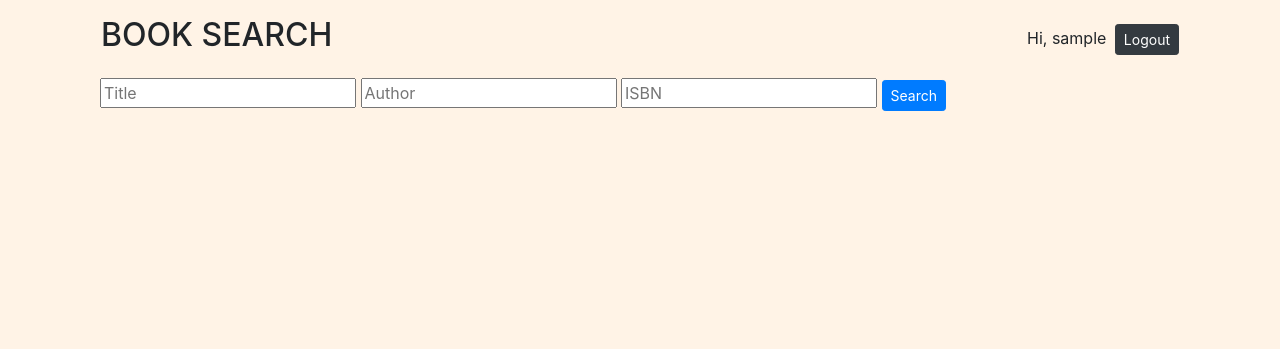
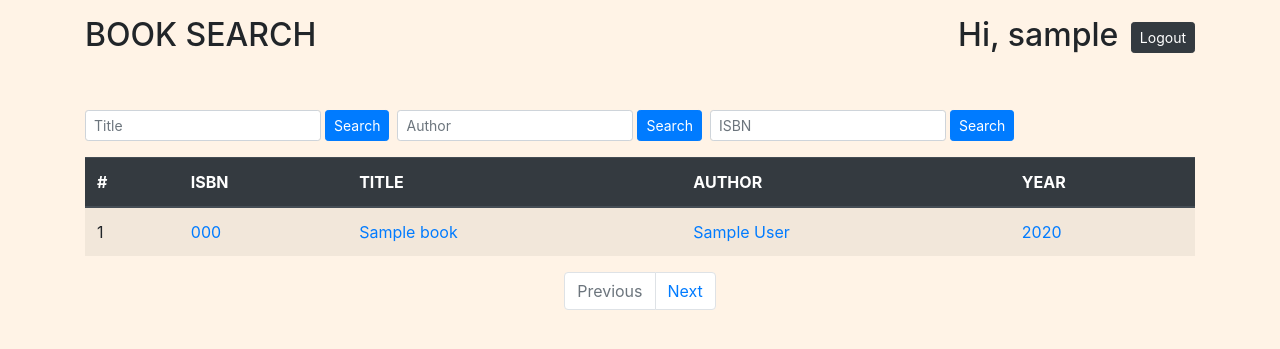
Before and after one commit to engingokmen/booknine, a Python web app: template templates/book-search.html in a window 1280 px wide. Shown: the top 349 px of the page. Run offline with Jinja, Linux system fonts and the light colour scheme; the template is opened without the code that fills it: most values are stand-ins (such as "Sample title", 1, 10 or a date in 2020); some libraries are stand-ins or nearby versions.

Commit message:
book-search page is implemented, next:pagination

```diff
--- a/static/main.css
+++ b/static/main.css
@@ -1,3 +1,7 @@
 :root {
   --main-bg-color: rgb(255, 243, 230);
 }
+
+.link:hover {
+  text-decoration: none;
+}
--- a/templates/book-search.html
+++ b/templates/book-search.html
@@ -1,16 +1,74 @@
 {% extends "layout.html" %}
 
-{% block heading %} BOOK SEARCH {% endblock %}
+{% block heading %}
+  BOOK SEARCH
+  <div>
+    {% if username %}
+      <span class="mr-1">Hi, {{username}} </span>
+      <a class = "btn btn-dark btn-sm" href="/logout">Logout</a>
+    {% endif %}
+  </div>
+{% endblock %}
 
 {% block body %}
+  <div class="d-flex justify-content-start">
+    <form class="form-inline" action="/book-search" method="post">
+      <div class="form-group">
+        <input class="form-control form-control-sm" type="text" name="title" placeholder="Title"/>
+        <input class="btn btn-primary btn-sm ml-1" type="submit" value="Search" />
+      </div>
+    </form>
+    <form class="form-inline ml-2" action="/book-search" method="post">
+      <div class="form-group">
+        <input class="form-control form-control-sm" type="text" name="author" placeholder="Author" />
+        <input class="btn btn-primary btn-sm ml-1" type="submit" value="Search" />
+      </div>
+    </form>
+    <form class="form-inline ml-2" action="/book-search" method="post">
+      <div class="form-group">
+        <input class="form-control form-control-sm" type="text" name="isbn" placeholder="ISBN" />
+        <input class="btn btn-primary btn-sm ml-1" type="submit" value="Search" />
+      </div>
+    </form>
+  </div>
 
-<div class="container">
-  <form action="/book-search/search-results" method="post">
-    <input type="text" name="title" placeholder="Title" />
-    <input type="text" name="author" placeholder="Author" />
-    <input type="text" name="isbn" placeholder="ISBN" />
-    <input class="btn btn-primary btn-sm" type="submit" value="Search" />
-  </form>
-</div>
+  <div class="d-flex justify-content-center">
+    <table class="table table-striped mt-3">
+      <thead class="thead-dark">
+        <tr>
+          <th scope="col">#</th>
+          <th scope="col">ISBN</th>
+          <th scope="col">TITLE</th>
+          <th scope="col">AUTHOR</th>
+          <th scope="col">YEAR</th>
+        </tr>
+      </thead>
+      <tbody>
+        {% for book in books %}
+            <tr>
+                <td>{{loop.index}}</td>
+                <td><a class="link" href="{{ url_for('book', book_isbn=book.isbn) }}">{{book.isbn}}</a></td>
+                <td><a class="link" href="{{ url_for('book', book_isbn=book.isbn) }}">{{book.title}}</a></td>
+                <td><a class="link" href="{{ url_for('book', book_isbn=book.isbn) }}">{{book.author}}</a></td>
+                <td><a class="link" href="{{ url_for('book', book_isbn=book.isbn) }}">{{book.year}}</a></td>
+            </tr>
+        {% endfor %}
+      </tbody>
+    </table>
+  </div>
 
-  {% endblock %}
+  <nav aria-label="Page navigation example">
+    <ul class="pagination justify-content-center">
+      <li class="page-item disabled">
+        <a class="page-link" href="#" tabindex="-1" aria-disabled="true">Previous</a>
+      </li>
+        {% for page in range(total_pages) %}
+          <li class="page-item"><a class="page-link" href="{{url_for('book_search', page=page)}}">{{page+1}}</a></li>
+        {% endfor %}
+      <li class="page-item">
+        <a class="page-link" href="#">Next</a>
+      </li>
+    </ul>
+  </nav>
+
+{% endblock %}
--- a/templates/layout.html
+++ b/templates/layout.html
@@ -7,21 +7,16 @@
     </head>
     <body style="background-color: var(--main-bg-color);">
       <div style="height:100vh" class="container">
-        <div class="d-flex justify-content-between align-items-center p-3">
-          <h2>
-            {% block heading %}
+        <h2 class="d-flex justify-content-between align-items-center pt-3 pb-5">
+          {% block heading %}
+          {% endblock %}
+        </h2>
+        <div class="row">
+          <div class="col">
+            {% block body %}
             {% endblock %}
-          </h2>
-
-          <div>
-              {% if username %}
-                <span class="mr-1">Hi, {{username}} </span>
-                <a class = "btn btn-dark btn-sm" href="/logout">Logout</a>
-              {% endif %}
           </div>
         </div>
-        {% block body %}
-        {% endblock %}
       </div>
     </body>
 </html>
```
Also changed, not shown: application.py (+63 -28 lines), templates/book.html (added, +16 -0 lines), templates/error.html (added, +7 -0 lines), templates/index.html (+11 -1 lines), 3 other files.
